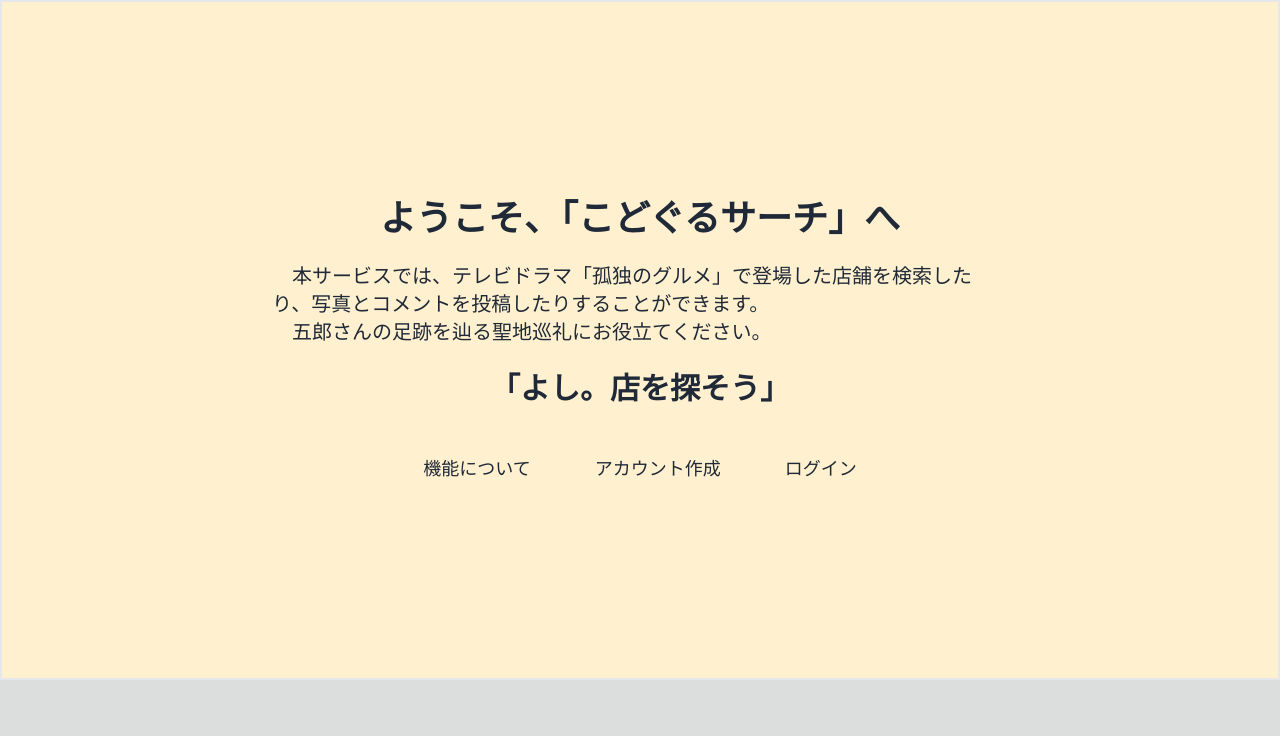
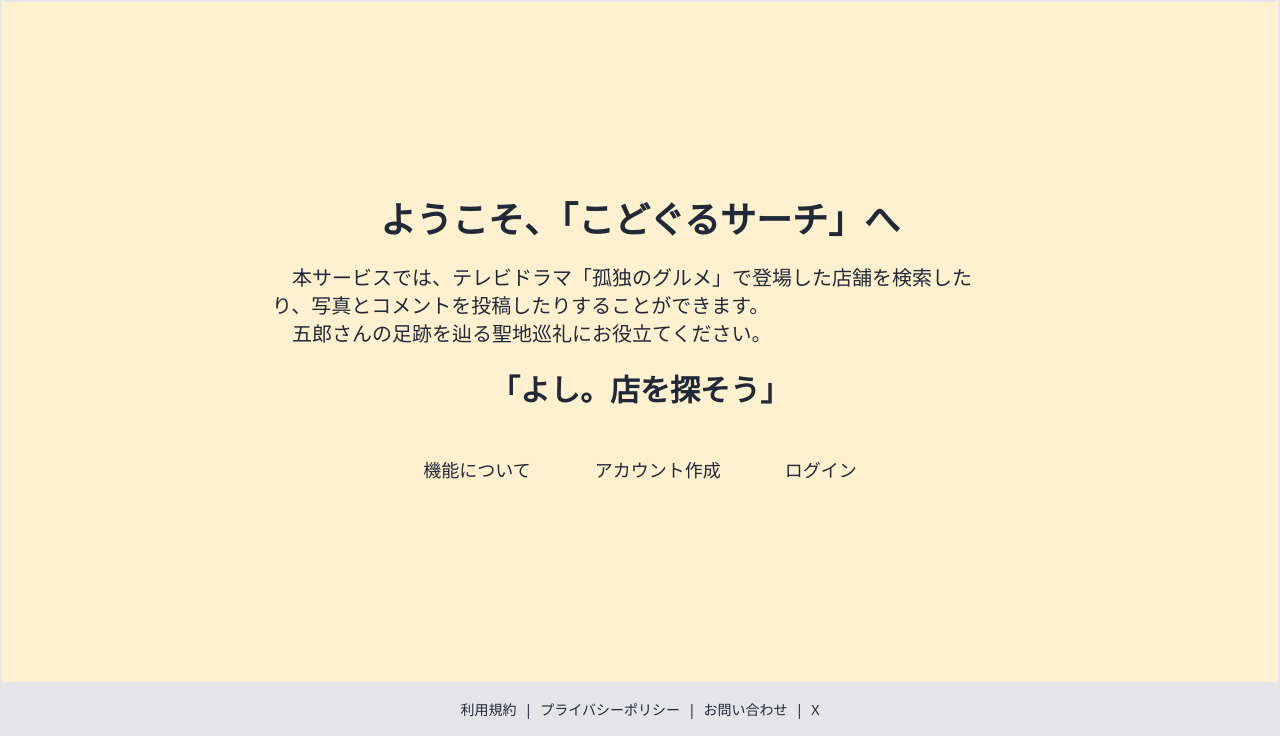
Before and after one commit to nakamura-yosuke-44/animemo, a Rails app: page / in a window 1280 px wide. Shown: the part 64-800 px from the top of the page. Run offline with Rails 7, Linux system fonts and the light colour scheme; style sheets or scripts are compiled from the project's sources.

Commit message:
Add: フッター作成 #6

```diff
--- a/app/views/layouts/application.html.erb
+++ b/app/views/layouts/application.html.erb
@@ -15,6 +15,6 @@
     <div class="grow flex flex-col bg-[#fff1cf]">
       <%= yield %>
     </div>
-    <footer class="h-14 bg-[#dcdddd]"></footer>
+    <%= render 'shared/footer' %>
   </body>
 </html>
--- /dev/null
+++ b/app/views/shared/_footer.html.erb
@@ -0,0 +1,11 @@
+<footer class="footer footer-center p-4 bg-[#e5e4e6] text-base-content">
+  <aside class='flex'>
+    <%= link_to '利用規約', "#", class: 'hover:text-gray-500' %>
+    |
+    <%= link_to 'プライバシーポリシー', "#", class: 'hover:text-gray-500' %>
+    |
+    <%= link_to 'お問い合わせ', "#", class: 'hover:text-gray-500' %>
+    |
+    <%= link_to 'X', "#", class: 'hover:text-gray-500' %>
+  </aside>
+</footer>
```
